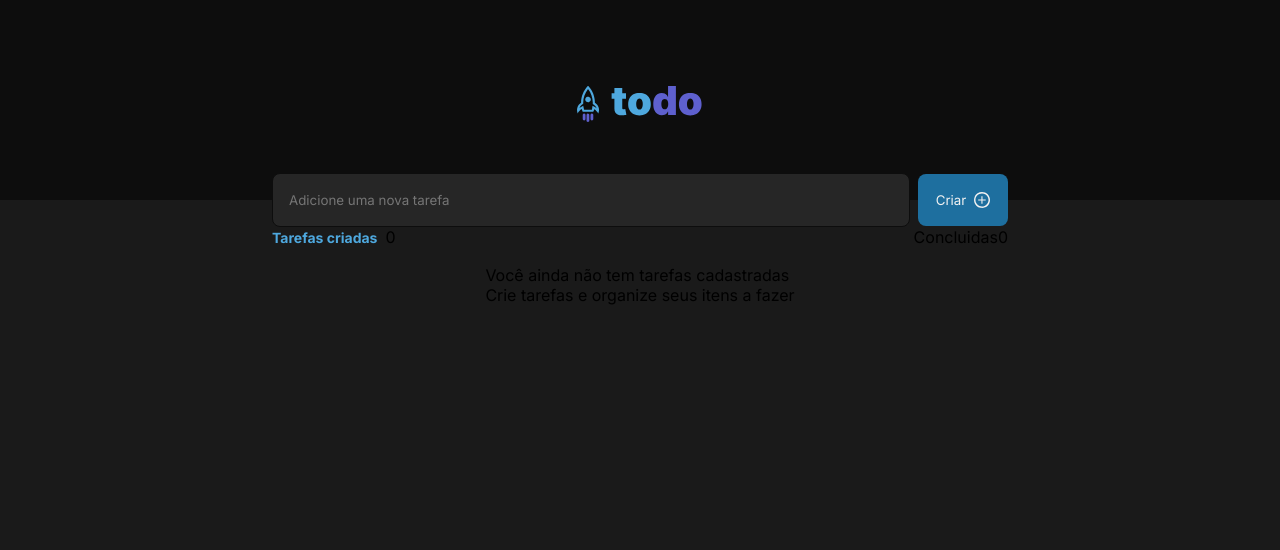
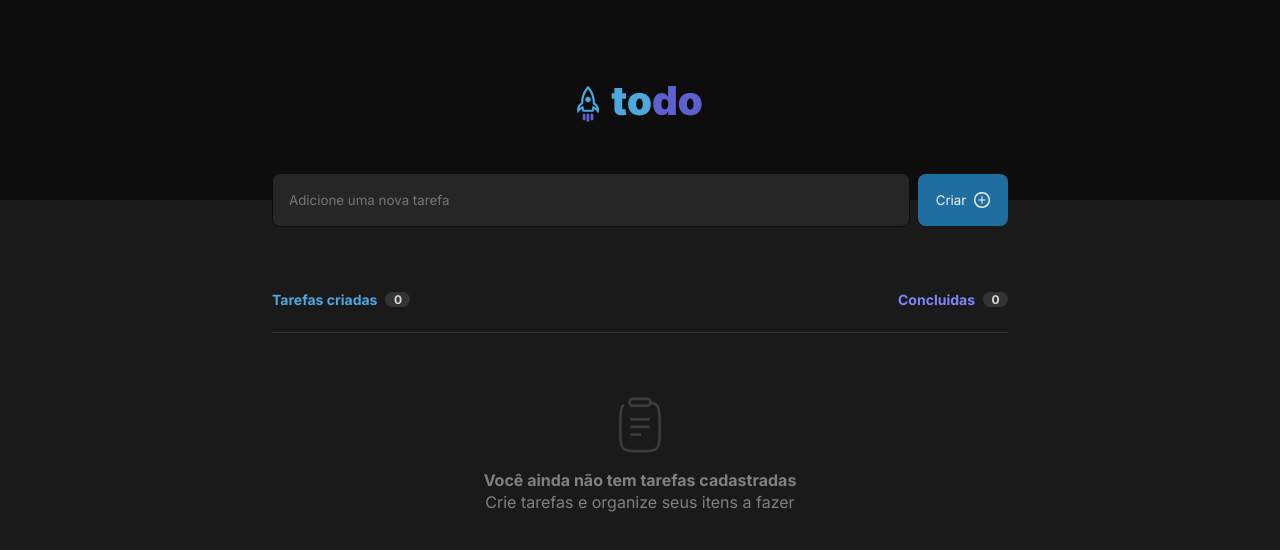
Before and after one commit to rapzaDev/Rocket-Todo-App, a React (Vite) app: page / in a window 1280 px wide. Shown: the top 550 px of the page. Built offline with nearby package versions, Linux system fonts and the light colour scheme.

Commit message:
Base da aplicaçao criada de maneira estatica

```diff
--- a/src/App.module.css
+++ b/src/App.module.css
@@ -28,6 +28,7 @@ main {
     gap: .5rem;
 
     margin-top: -1.6875rem;
+    margin-bottom: 4rem;
 }
 
 .newTask input[type='text'] {
@@ -39,10 +40,6 @@ main {
     border: 1px solid var(--gray-700);
     background-color: var(--gray-500);
     color: var(--gray-300);
-}
-
-.newTask input[type='text']:focus {
-    outline: 2px solid var(--purple-dark);
 }
 
 .newTask button[type='button'] {
@@ -65,7 +62,7 @@ main {
     display: flex;
     align-items: center;
     justify-content: space-between;
-    width: 100%;
+    width: 46rem;
 }
 
 .tasksInfo .createdTasks {
@@ -76,13 +73,87 @@ main {
 }
 
 .tasksInfo .createdTasks > span {
-    font-weight: bold;
+    font-weight: 700;
     font-size: 0.875rem;
     color: var(--blue);
+}
+
+.tasksInfo .createdTasks > div {
+    display: flex;
+    align-items: center;
+    justify-content: center;
+
+    width: 1.5625rem;
+    height: 1,1875rem;
+
+    background-color: var(--gray-400);
+    border-radius: 999px;
+}
+
+.tasksInfo .createdTasks > div span {
+    color: var(--gray-200);
+    font-weight: 700;
+    font-size: 12px;
 }
 
 .tasksInfo .concludedTasks {
     display: flex;
     align-items: center;
     justify-content: center;
+    gap: .5rem;
 }
+
+.tasksInfo .concludedTasks > span {
+    font-weight: 700;
+    font-size: 0.875rem;
+    color: var(--purple);
+}
+
+.tasksInfo .concludedTasks > div {
+    display: flex;
+    align-items: center;
+    justify-content: center;
+
+    width: 1.5625rem;
+    height: 1,1875rem;
+
+    background-color: var(--gray-400);
+    border-radius: 999px;
+}
+
+.tasksInfo .concludedTasks > div span {
+    color: var(--gray-200);
+    font-weight: 700;
+    font-size: 12px;
+}
+
+.divisor {
+    margin-top: 1.5rem;
+    width: 46rem;
+    height: 1px;
+    background-color: var(--gray-400);
+}
+
+.tasksContent {
+    margin-top: 4rem;
+    display: flex;
+    flex-direction: column;
+    align-items: center;
+    justify-content: center;
+}
+
+.tasksContent > img {
+    margin-bottom: 1rem;
+}
+
+.tasksContent > p {
+    line-height: 1.4;
+    font-weight: 700;
+    color: var(--gray-300);
+}
+
+.tasksContent p + p {
+    line-height: 1.4;
+    font-weight: 400;
+    color: var(--gray-300);
+}
--- a/src/App.tsx
+++ b/src/App.tsx
@@ -1,5 +1,6 @@
 import logo from './utils/images/logo.svg';
 import plus from './utils/images/plus.svg';
+import clipboard from './utils/images/clipboard.svg';
 import './global.css';
 import styles from './App.module.css';
 
@@ -34,8 +35,10 @@ function App() {
           </div>
         </div>
 
+        <div className={styles.divisor}></div>
+
         <div className={styles.tasksContent}>
-          <img src="" alt="" />
+          <img src={clipboard} alt="clipboard icon" />
           <p>Você ainda não tem tarefas cadastradas</p>
           <p>Crie tarefas e organize seus itens a fazer</p>
         </div>
--- a/src/global.css
+++ b/src/global.css
@@ -29,6 +29,10 @@
   -webkit-text-size-adjust: 100%;
 }
 
+:focus {
+  outline: 1px solid var(--blue-dark);
+}
+
 body {
   background: var(--gray-600);
 }
```
Also changed, not shown: src/utils/images/clipboard.svg (added).
